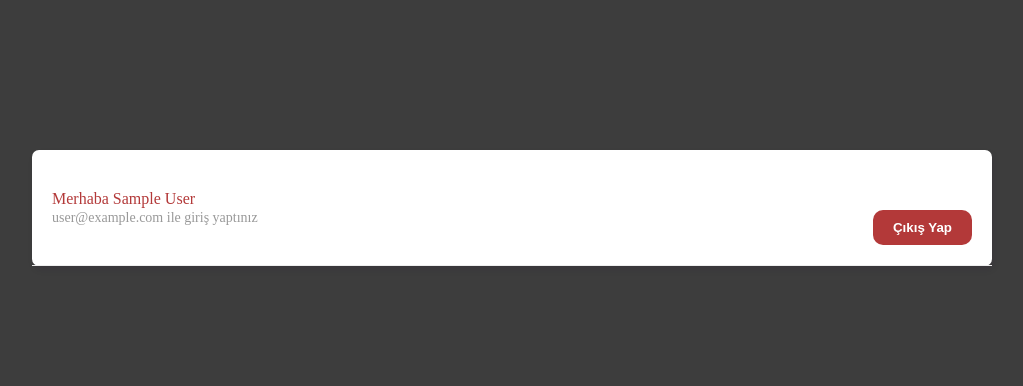
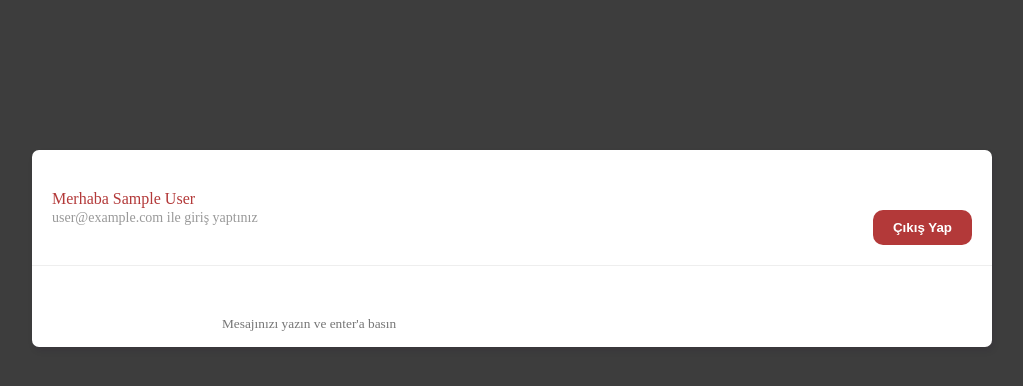
Before and after one commit to sefadalklc/chatapp, a Vue app: page /chat in a window 1280 px wide. Shown: the top 386 px of the page, without its empty margins (128-1151 px from the left). Built offline with nearby package versions, Linux system fonts and the light colour scheme; no server answers; sample sign-in values are in the browser's storage.

Commit message:
chat bölümü oluşturuldu

```diff
--- /dev/null
+++ b/src/components/ChatForm.vue
@@ -0,0 +1,54 @@
+<template>
+  <form >
+      <input placeholder="Mesajınızı yazın ve enter'a basın"
+      v-model="mesaj"
+      @keypress.enter.prevent="gonder" />
+  </form>
+</template>
+
+<script>
+import getUser from '../composables/getUser'
+import {tarih} from '../firebase/config'
+import {ref} from 'vue'
+
+export default {
+    setup(){
+        const {kullanici} =getUser();
+
+        const mesaj=ref('');
+
+        const gonder =async()=>{
+            const chat ={
+                kullanici:kullanici.value.displayName,
+                mesaj:mesaj.value,
+                olusturulmaTarihi:tarih()
+            }
+            console.log(chat);
+            mesaj.value=''
+        }
+        return {mesaj,gonder}
+    }
+}
+</script>
+
+<style scoped>
+
+form {
+    width: 600px;
+    margin: 30px auto;
+    text-align: center;
+}
+
+input{
+    width: 100%;
+    max-width: 100%;
+    margin-bottom: 5px;
+    padding: 10px;
+    box-sizing: border-box;
+    border: 5px;
+    border-radius: 10px;
+    font-family: inherit;
+    outline: none;
+}
+
+</style>
--- a/src/main.js
+++ b/src/main.js
@@ -1,8 +1,15 @@
 import { createApp } from 'vue'
 import App from './App.vue'
 import router from './router'
+import { auth } from './firebase/config'
 
 
 import './assets/main.css'
 
-createApp(App).use(router).mount('#app')
+let app;
+
+auth.onAuthStateChanged(()=>{
+    if(!app){
+        app=createApp(App).use(router).mount('#app')
+    }
+})
--- a/src/router/index.js
+++ b/src/router/index.js
@@ -1,7 +1,20 @@
 import { createRouter, createWebHistory } from 'vue-router'
 import Home from '../views/Home.vue'
 import ChatOda from '../views/ChatOda.vue'
+import {auth} from '../firebase/config'
 
+
+const authKontrol=(to,from,next)=>{
+
+  const kullanici=auth.currentUser;
+
+  if(!kullanici){
+    next({name:'Home'})
+  }else{
+    next()
+  }
+
+}
 
 const routes = [
   {
@@ -12,7 +25,8 @@ const routes = [
   {
     path: '/chat',
     name: 'ChatOda',
-    component: ChatOda
+    component: ChatOda,
+    beforeEnter:authKontrol
   }
 ]
 
--- a/src/views/ChatOda.vue
+++ b/src/views/ChatOda.vue
@@ -1,13 +1,16 @@
 <template>
   <div class="container">
     <Navbar />
+    <ChatForm />
   </div>
 </template>
 
 <script>
 import Navbar from '../components/Navbar.vue'
+import ChatForm from '../components/ChatForm.vue'
 export default {
-  components:{Navbar}
+  components:{Navbar,ChatForm}
+
 }
 </script>
 
```
